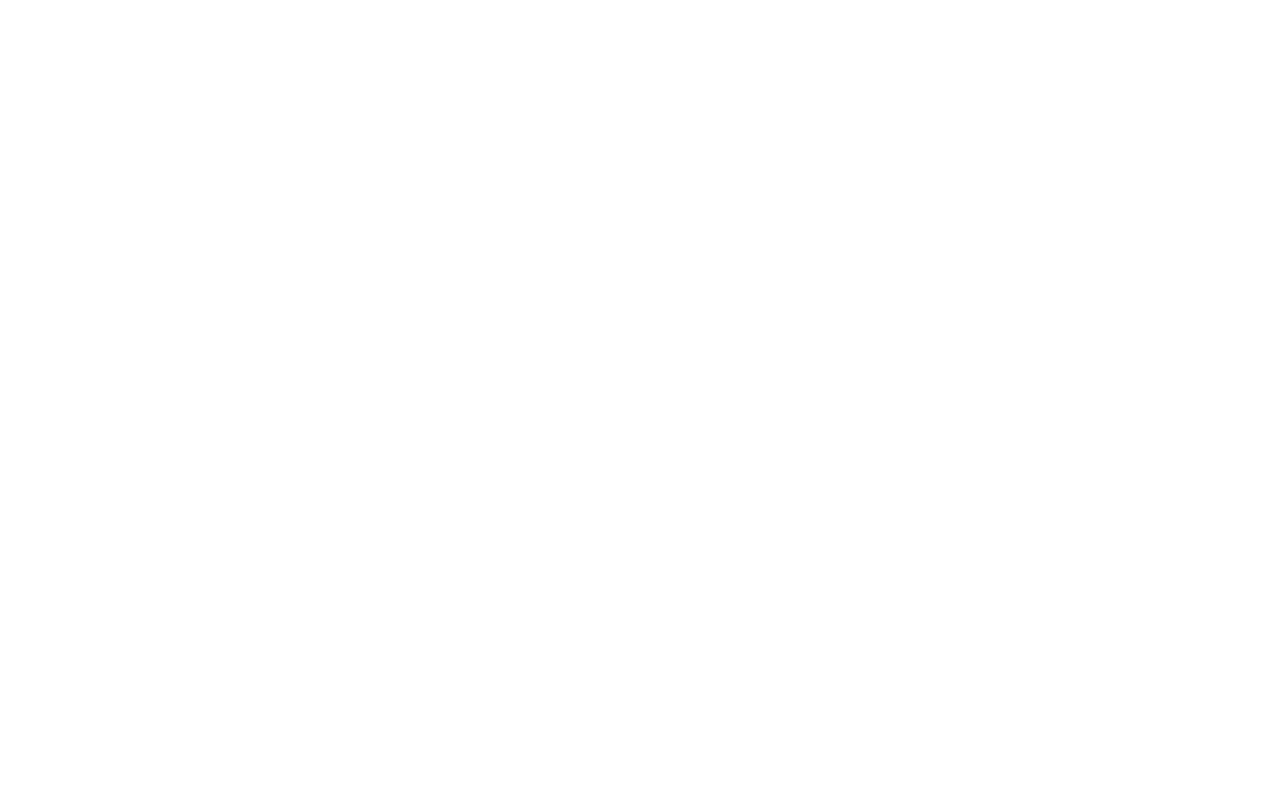
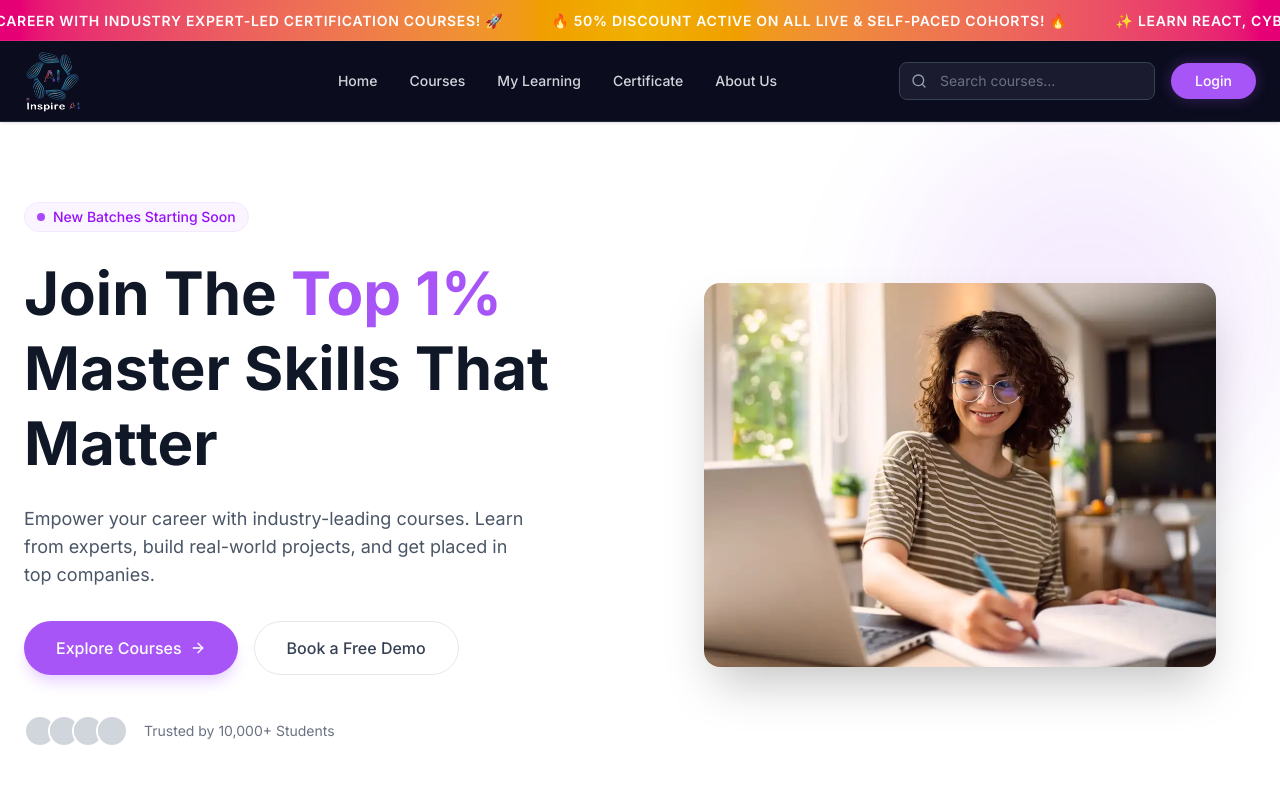
Before and after one commit to pothur9/siii, a Next.js app: page / in a window 1280 px wide. Shown: the top 800 px of the page. Built offline with nearby package versions, Linux system fonts and the light colour scheme.

Commit message:
Uncomment Navbar, Footer, and children in layout

```diff
--- a/app/layout.tsx
+++ b/app/layout.tsx
@@ -28,13 +28,13 @@
         className={`${inter.variable} antialiased`}
         suppressHydrationWarning
       >
-      {/* <Navbar /> */}
+       <Navbar />
 
 
 
-  {/* {children} */}
+  {children}
 
-  {/* <Footer /> */}
+   <Footer />
       </body>
     </html>
   );
```
